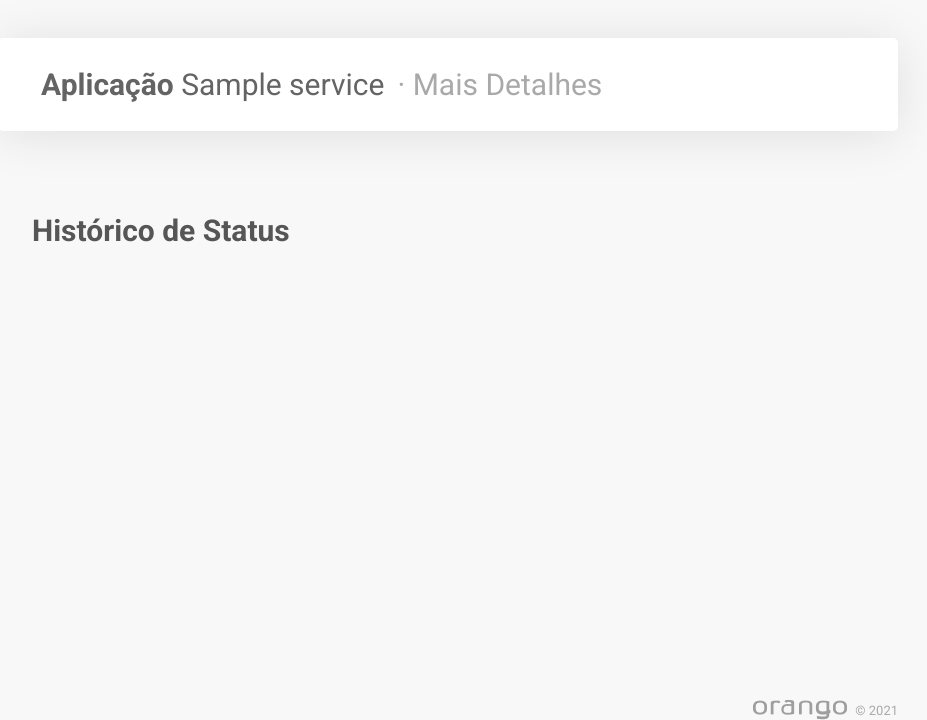
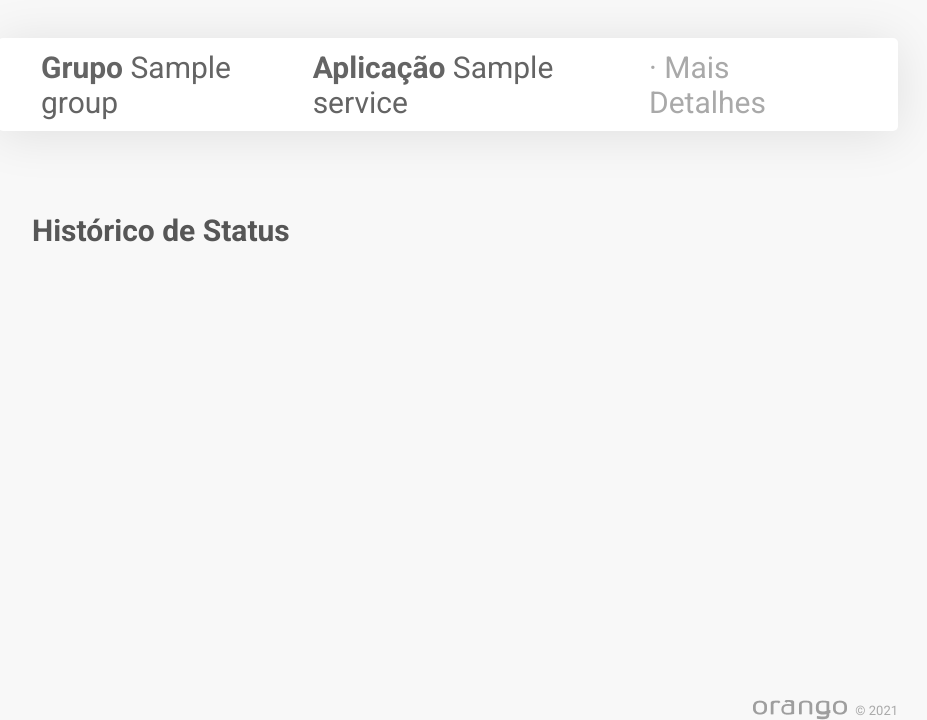
Before and after one commit to ORANGO-IO/status, a Flask app: page /details/1 in a window 1280 px wide. Shown: the part 80-800 px from the top of the page, without its empty margins (192-1119 px from the left). Run offline with Flask 2, Linux system fonts and the light colour scheme; tables that the repository leaves empty hold one stand-in row (values such as "Sample post"); data that the repository does not hold is empty; style sheets or scripts are compiled from the project's sources; parts of the project's set-up code (start-up, migrations or seed data) failed here and were passed over.

Commit message:
feat: add group name in detail page

```diff
--- a/flaskapp/app/Controllers/JobRecord.py
+++ b/flaskapp/app/Controllers/JobRecord.py
@@ -50,7 +50,7 @@
             }
             jobs_records.append(current_job_record)
 
-        return {"jobs_records":jobs_records,"name":service.name}
+        return {"jobs_records":jobs_records,"name":service.name,"group":service.service_group.name}
 
     def all(self):
         print("==================== CAPTURANDO TODOS OS JOB RECORDS ====================")
--- a/flaskapp/app/Models/Service.py
+++ b/flaskapp/app/Models/Service.py
@@ -1,7 +1,7 @@
 from app.config.app import db
 
 from sqlalchemy.sql import func
-
+from app.Models.ServiceGroup import ServiceGroup
 
 class Service(db.Model):
     __tablename__ = 'services'
@@ -27,7 +27,7 @@
 
     @classmethod
     def find_by_name(cls, name,id):
-        return Service.query.filter(Service.name == name,Service.service_group_id == id).first()
+        return Service.query.filter(Service.name == name,Service.service_group_id == id).join(ServiceGroup).first()
 
     @classmethod
     def find_by_id(cls, id):
--- a/flaskapp/app/templates/details.html
+++ b/flaskapp/app/templates/details.html
@@ -2,6 +2,7 @@
 
 {% block show_service %}
   <div>
+    <h2 class="detail_title"><strong>Grupo </strong> {{json.group}}</h2>
     <h2 class="detail_title"><strong>Aplicação </strong> {{json.name}}</h2>
     <h2 class="secondary">· Mais Detalhes</h2>
   </div>
```
